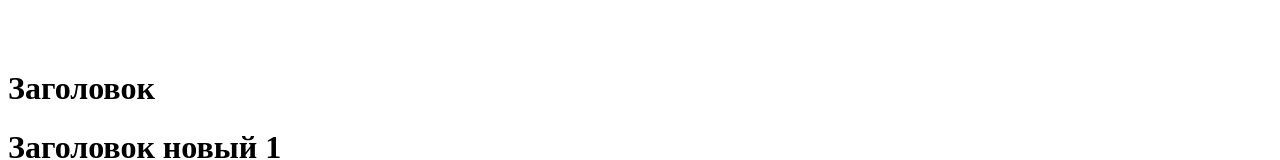
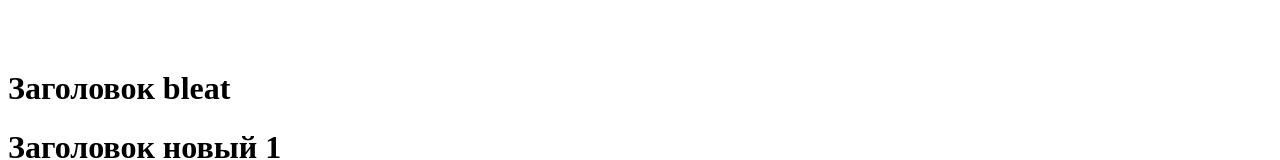
Before and after one commit to Arhidiman/git-test-repo, a React app: page / in a window 1280 px wide. Shown: the part 359-519 px from the top of the page. Built offline with nearby package versions, Linux system fonts and the light colour scheme.

Commit message:
коммит

```diff
--- a/src/App.tsx
+++ b/src/App.tsx
@@ -13,7 +13,7 @@ function App() {
 
 
 
-            <h1>Заголовок</h1>
+            <h1>Заголовок bleat</h1>
             <h1>Заголовок новый 1</h1>
             <h1>Заголовок новый 2</h1>
             <h1>Заголовок новый 3</h1>
```
